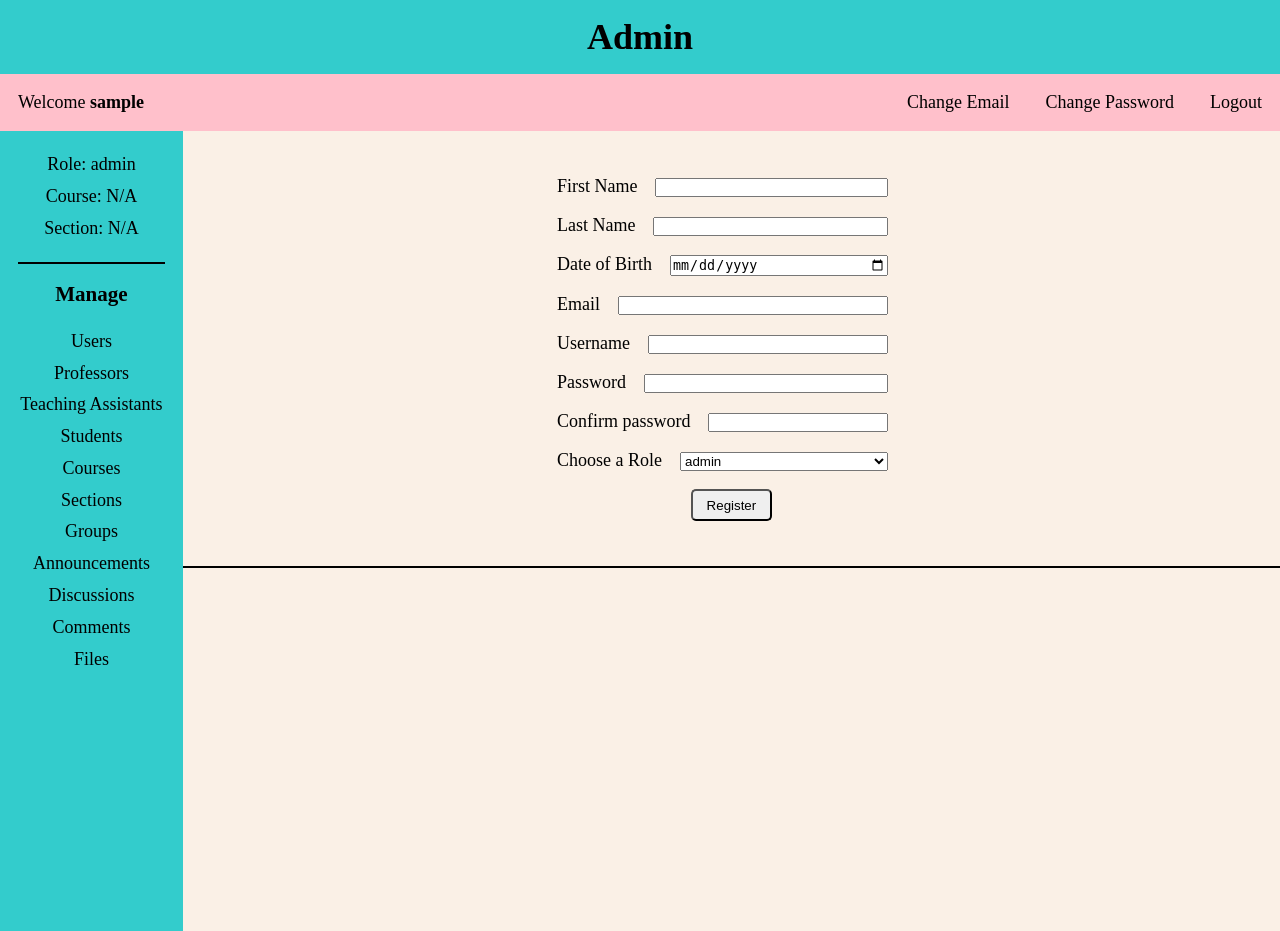
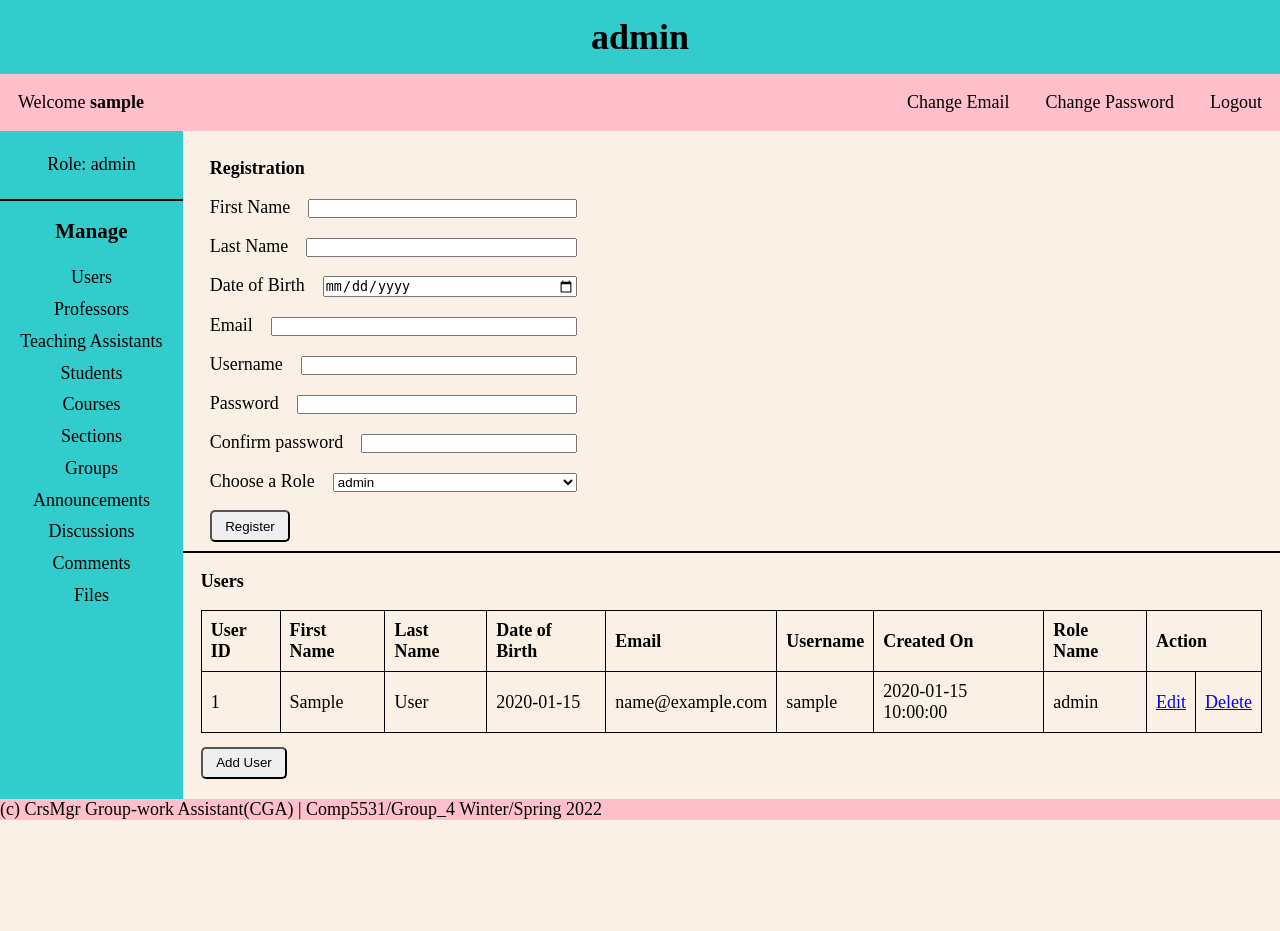
Before and after one commit to mikepoullas/COMP5531_GROUP_4_Winter_2022, a PHP site: page /users/admin.php in a window 1280 px wide. After the commit the page ends 820 px from the top, so only its background shows below. Run offline with PHP 8.4, Linux system fonts and the light colour scheme; the visitor is signed in with stand-in values (Sample User, id 1); tables that the repository leaves empty hold one stand-in row (values such as "Sample post"); data that the repository does not hold is empty.

Commit message:
update files

```diff
--- a/project/auth/logout.php
+++ b/project/auth/logout.php
@@ -4,6 +4,7 @@ session_start();
 
 // Unset all of the session variables
 $_SESSION = array();
+$_REQUEST = array();
 
 // Destroy the session.
 session_destroy();
--- a/project/auth/reset-password.php
+++ b/project/auth/reset-password.php
@@ -32,7 +32,7 @@ if (isset($_POST['reset_password'])) {
         $password_confirm = mysqli_real_escape_string($conn, $_POST['password_confirm']);
     }
 
-    $password_db = mysqli_fetch_assoc(get_record('users', 'email', $email))['password'];
+    $password_db = mysqli_fetch_assoc(get_records('users', 'email', $email))['password'];
 
     // Check if new and confirm password match
     if ($password_new !== $password_confirm) {
--- a/project/db/data_db.sql
+++ b/project/db/data_db.sql
@@ -74,3 +74,5 @@ INSERT INTO announcement (announcement_id, title, posted_by_uid, posted_on, cont
 
 -- DELETE from course_section
 -- WHERE section_id = 60000;
+
+-- SHOW COLUMNS FROM users WHERE field = 'user_id';
--- a/project/functions/functions.php
+++ b/project/functions/functions.php
@@ -48,10 +48,25 @@ function get_role_array()
 }
 
 // return record from table using key-value
-function get_record($table, $key, $value)
+function get_records($table, $key, $value)
 {
     global $conn;
     $query = "SELECT * FROM $table WHERE $key='$value'";
     $result = mysqli_query($conn, $query);
     return $result;
 }
+
+// return column names from table
+function get_column_names($table)
+{
+    global $conn;
+    $query = "SHOW COLUMNS FROM $table"; // WHERE Field = $var
+    $result = mysqli_query($conn, $query);
+    return $result;
+}
+
+// $results_head = get_column_names('users');
+// while ($column = mysqli_fetch_assoc($results_head)) {
+//     $col_name = $column['Field'];
+//     echo '<th>' . $col_name . '</th>';
+// }
--- /dev/null
+++ b/project/includes/footer.php
@@ -0,0 +1,7 @@
+<footer>
+    <p> (c) CrsMgr Group-work Assistant(CGA) | Comp5531/Group_4 Winter/Spring 2022</p>
+</footer>
+
+</body>
+
+</html>
--- /dev/null
+++ b/project/includes/header.php
@@ -0,0 +1,41 @@
+<?php
+// Initialize the session
+session_start();
+
+// Check if the user is logged in, if not then redirect him to login page
+if (!isset($_SESSION["loggedin"]) || $_SESSION["loggedin"] !== true) {
+    header("location: ../auth/login.php");
+    exit;
+}
+
+$username = $_SESSION['username'];
+$role_name = $_SESSION['role_name'];
+?>
+
+<!DOCTYPE html>
+<html lang="en">
+
+<head>
+    <meta charset="UTF-8">
+    <meta http-equiv="X-UA-Compatible" content="IE=edge">
+    <meta name="viewport" content="width=device-width, initial-scale=1.0">
+    <link rel="stylesheet" href="../styles/style.css">
+    <title>Admin</title>
+</head>
+
+<body>
+
+    <header>
+        <div class="title-bar">
+            <h1><?= $role_name ?></h1>
+            <nav>
+                <p>Welcome <b><?= $username ?></b></p>
+                <ul>
+                    <li><a href="#">Change Email</a></li>
+                    <li><a href="#">Change Password</a></li>
+                    <li><a href="../auth/logout.php">Logout</a></li>
+                </ul>
+            </nav>
+        </div>
+
+    </header>
--- a/project/includes/register.php
+++ b/project/includes/register.php
@@ -84,13 +84,13 @@ if (isset($_POST['register_user'])) {
 
 <div class="form-container">
 
-
     <form class="form-body" action="<?php echo htmlspecialchars($_SERVER["PHP_SELF"]); ?>" method="post">
 
         <?php echo display_success(); ?>
         <?php echo display_error(); ?>
 
         <div class="form-input">
+            <p><b>Registration</b></p>
             <label>First Name</label>
             <span><input type="text" name="firstname"></span>
         </div>
--- a/project/includes/users.php
+++ b/project/includes/users.php
@@ -1,31 +1,56 @@
 <?php
+
+$query_body = "SELECT * FROM users as u JOIN roles as r ON u.role_id = r.role_id ORDER BY user_id ASC";
+$results_body = mysqli_query($conn, $query_body);
 
 ?>
 
 <div class="content-body">
-    <p>Users</p>
+    <p><b>Users</b></p>
     <table>
         <thead>
             <tr>
-                <th>Countries</th>
-                <th>Capitals</th>
-                <th>Population</th>
-                <th>Language</th>
+                <th>User ID</th>
+                <th>First Name</th>
+                <th>Last Name</th>
+                <th>Date of Birth</th>
+                <th>Email</th>
+                <th>Username</th>
+                <th>Created On</th>
+                <th>Role Name</th>
+                <th colspan="2">Action</th>
             </tr>
         </thead>
         <tbody>
-            <tr>
-                <td>USA</td>
-                <td>Washington, D.C.</td>
-                <td>309 million</td>
-                <td>English</td>
-            </tr>
-            <tr>
-                <td>Sweden</td>
-                <td>Stockholm</td>
-                <td>9 million</td>
-                <td>Swedish</td>
-            </tr>
+            <?php
+            while ($users = mysqli_fetch_assoc($results_body)) {
+                $user_id = $users['user_id'];
+                $first_name = $users['first_name'];
+                $last_name = $users['last_name'];
+                $dob = $users['dob'];
+                $email = $users['email'];
+                $username = $users['username'];
+                $created_on = $users['created_on'];
+                $role_name = $users['role_name'];
+            ?>
+                <tr>
+                    <td><?php echo $user_id ?></td>
+                    <td><?php echo $first_name ?></td>
+                    <td><?php echo $last_name ?></td>
+                    <td><?php echo $dob ?></td>
+                    <td><?php echo $email ?></td>
+                    <td><?php echo $username ?></td>
+                    <td><?php echo $created_on ?></td>
+                    <td><?php echo $role_name ?></td>
+                    <td><a href="edit.php?GetId=<?php echo $id ?>">Edit</a></td>
+                    <td><a href="delete.php?del=<?php echo $id ?>">Delete</a></td>
+                </tr>
+            <?php
+            }
+            ?>
         </tbody>
     </table>
+
+    <button type="submit">Add User</button>
+
 </div>
--- a/project/index.php
+++ b/project/index.php
@@ -42,8 +42,8 @@ if (!isset($_SESSION["loggedin"]) || $_SESSION["loggedin"] !== true) {
 
                 <div class="role-list">
                     <a href="./users/admin.php">Admin</a>
-                    <a href="#">Professor</a>
-                    <a href="#">Teaching Assistant</a>
+                    <a href="./users/Professor.php">Professor</a>
+                    <a href="./users/ts.php">Teaching Assistant</a>
                     <a href="./users/student.php">Student</a>
                 </div>
 
--- a/project/styles/style.css
+++ b/project/styles/style.css
@@ -1,6 +1,6 @@
 * {
-    margin: 0px;
-    padding: 0px;
+    margin: 0;
+    padding: 0;
     box-sizing: border-box;
 }
 
@@ -62,20 +62,19 @@ nav li a {
 
 /**********************************************/
 
+.main-body {
+    display: grid;
+}
+
 section {
     text-align: center;
-}
-
-.main-body {
-    display: grid;
 }
 
 /**********************************************/
 
 .col-left {
     background-color: #33cccc;
-    height: 100vh;
-    padding: 1em;
+    padding: 1em 0;
 }
 
 .user-info {
@@ -86,13 +85,9 @@ section {
     padding: 0.3em 0;
 }
 
-/**********************************************/
-
 hr {
     border: 1px solid black;
 }
-
-/**********************************************/
 
 .main-menu {
     padding-top: 1em;
@@ -122,14 +117,18 @@ hr {
 }
 
 /**********************************************/
+.col-right {
+    height: 83.5vh;
+    overflow-y: scroll;
+}
 
 .col-right p {
     padding: 1em 0;
-    text-align: left;
 }
 
 .content-body {
     padding: 0 1em;
+    text-align: left;
 }
 
 table,
@@ -139,6 +138,13 @@ td {
     border-collapse: collapse;
     text-align: left;
     padding: 0.5em;
+}
+
+
+button {
+    padding: 0.5em 1em;
+    border-radius: 5px;
+    margin: 1em 0;
 }
 
 /**********************************************/
@@ -180,6 +186,17 @@ select {
 
 /**********************************************/
 
+section .form-container {
+    margin: 0 0;
+}
+
+section .form-body {
+    text-align: left;
+    padding: 0 1em;
+}
+
+/**********************************************/
+
 .role-body {
     padding: 2em;
 }
@@ -203,7 +220,7 @@ select {
     background: #f2dede;
     border: 1px solid #a94442;
     border-radius: 5px;
-    margin: 1em 0;
+    margin-top: 1em;
 }
 
 .success {
@@ -211,22 +228,14 @@ select {
     background: #dff0d8;
     border: 1px solid #3c763d;
     border-radius: 5px;
-    margin: 1em 0;
+    margin-top: 1em;
 }
 
+/**********************************************/
 
-
-
-
-
-
-
-
-
-
-
-
-
+footer p {
+    background-color: #ffc0cb;
+}
 
 /**********************************************/
 
--- a/project/users/admin.php
+++ b/project/users/admin.php
@@ -1,41 +1,4 @@
-<?php
-// Initialize the session
-session_start();
-
-// Check if the user is logged in, if not then redirect him to login page
-if (!isset($_SESSION["loggedin"]) || $_SESSION["loggedin"] !== true) {
-    header("location: ../auth/login.php");
-    exit;
-}
-?>
-
-<!DOCTYPE html>
-<html lang="en">
-
-<head>
-    <meta charset="UTF-8">
-    <meta http-equiv="X-UA-Compatible" content="IE=edge">
-    <meta name="viewport" content="width=device-width, initial-scale=1.0">
-    <link rel="stylesheet" href="../styles/style.css">
-    <title>Admin</title>
-</head>
-
-<body>
-
-    <header>
-        <div class="title-bar">
-            <h1>Admin</h1>
-            <nav>
-                <p>Welcome <b><?= $_SESSION['username'] ?></b></p>
-                <ul>
-                    <li><a href="#">Change Email</a></li>
-                    <li><a href="#">Change Password</a></li>
-                    <li><a href="../auth/logout.php">Logout</a></li>
-                </ul>
-            </nav>
-        </div>
-
-    </header>
+<?php include("../includes/header.php"); ?>
 
 <main>
 
@@ -43,8 +6,6 @@ if (!isset($_SESSION["loggedin"]) || $_SESSION["loggedin"] !== true) {
         <section class="col-left">
             <div class="user-info">
                 <p>Role: <?= $_SESSION['role_name'] ?></p>
-                    <p>Course: N/A</p>
-                    <p>Section: N/A</p>
             </div>
             <hr>
             <div class="main-menu">
@@ -69,13 +30,11 @@ if (!isset($_SESSION["loggedin"]) || $_SESSION["loggedin"] !== true) {
 
             <?php include("../includes/register.php") ?>
             <hr>
+            <?php include("../includes/users.php") ?>
 
         </section>
     </div>
 
-
 </main>
 
-</body>
-
-</html>
+<?php include("../includes/footer.php"); ?>
--- /dev/null
+++ b/project/users/professor.php
@@ -0,0 +1,3 @@
+<?php include("../includes/header.php"); ?>
+
+<?php include("../includes/footer.php"); ?>
--- /dev/null
+++ b/project/users/ta.php
@@ -0,0 +1,3 @@
+<?php include("../includes/header.php"); ?>
+
+<?php include("../includes/footer.php"); ?>
```
Also changed, not shown: project/auth/forgot-password.php (+4 -4 lines), project/auth/login.php (+8 -8 lines), project/includes/session.php (added, +9 -0 lines), project/users/student.php (+2 -27 lines), project/includes/announcements.php (added), project/includes/role.php (added). Lines whose indentation alone changed are shown as unchanged.
